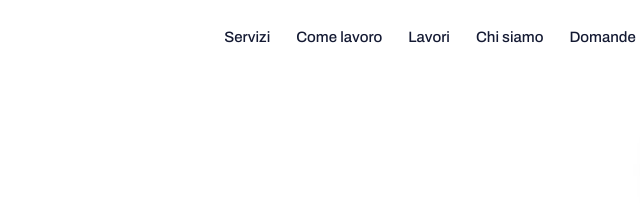
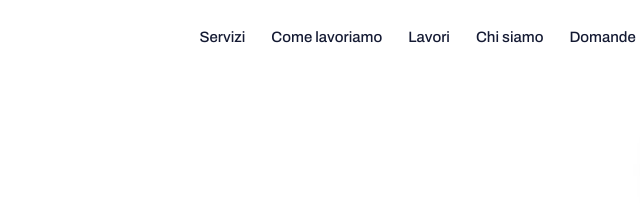
Before and after one commit to rarmentaro1204/sitobexcomm, a plain HTML site: page index.html in a window 1280 px wide. Shown: the top 210 px of the page, 429-1069 px from the left. Drawn offline with Linux system fonts and the light colour scheme.

Commit message:
Menu: Come lavoriamo
Co-Authored-By: Claude Opus 5.5 <noreply@anthropic.com>
Claude-Session: https://claude.ai/code/session_01PQBEn4hkvckpAMiMoMCZ1r

```diff
--- a/index.html
+++ b/index.html
@@ -286,7 +286,7 @@ footer .r{margin-left:auto}
     <button class="burger" aria-expanded="false" aria-controls="nav">Menu</button>
     <nav id="nav" aria-label="Principale">
       <a href="#servizi">Servizi</a>
-      <a href="#ricetta">Come lavoro</a>
+      <a href="#ricetta">Come lavoriamo</a>
       <a href="#lavori">Lavori</a>
       <a href="#brigata">Chi siamo</a>
       <a href="#faq">Domande</a>
```
